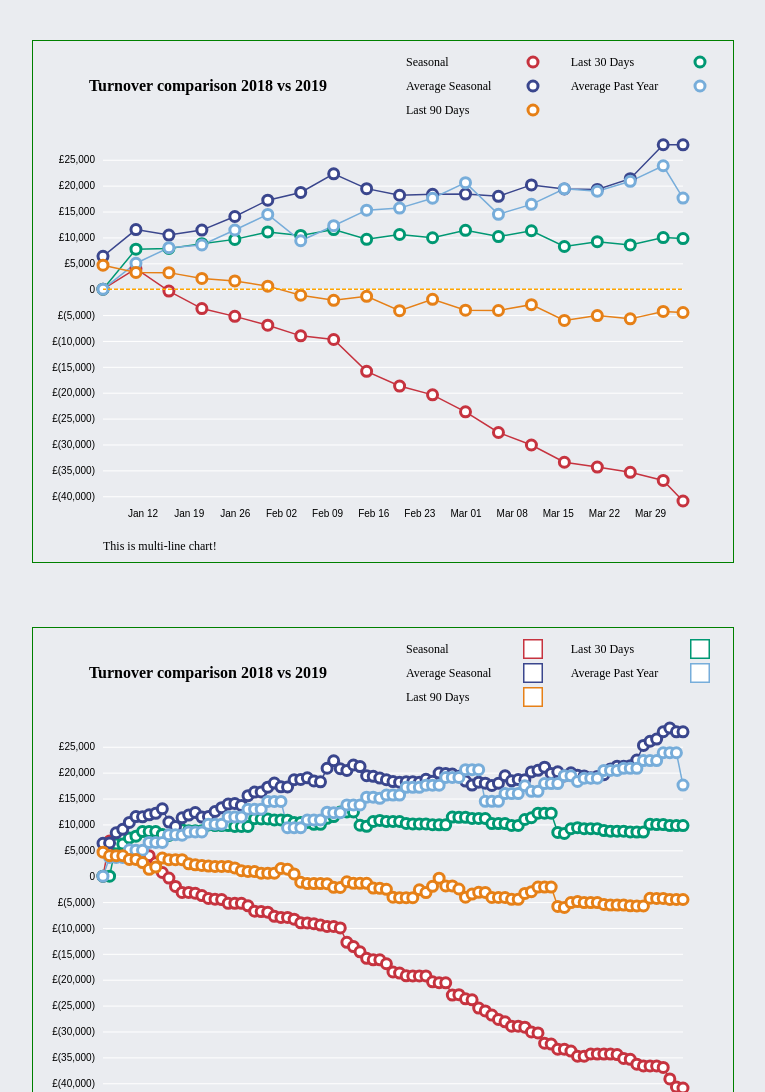
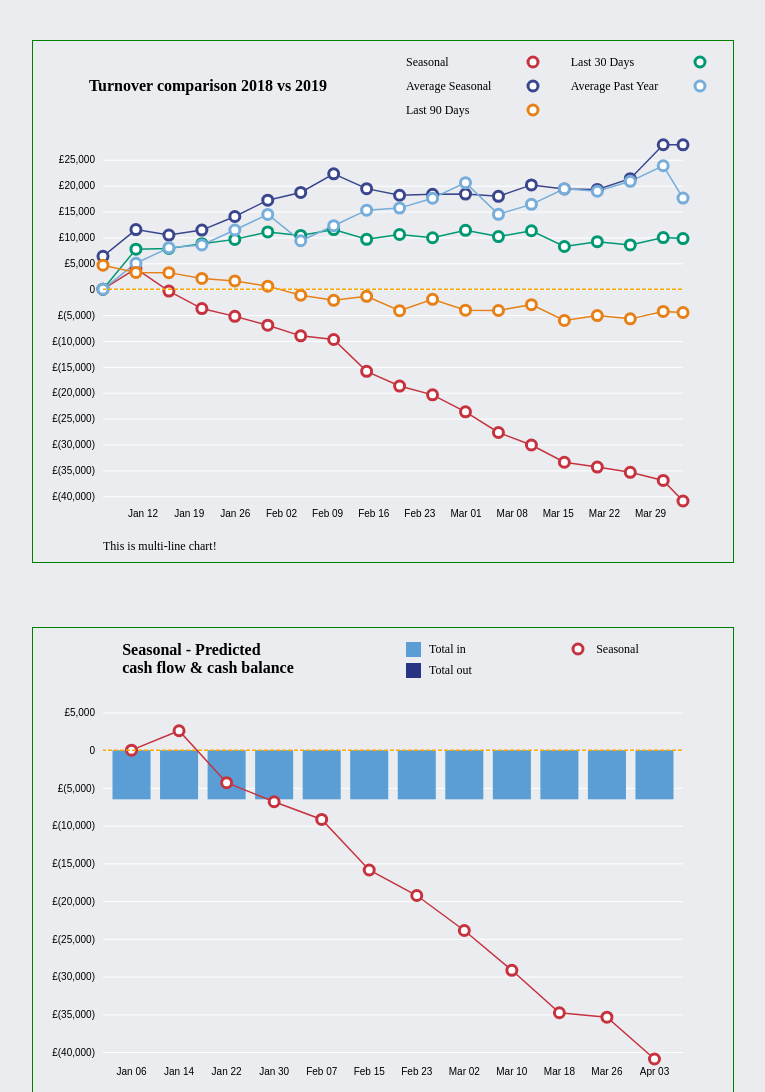
Before and after one commit to genie4viz/several-charts, a plain HTML site: page index.html in a window 1280 px wide. Shown: the top 1092 px of the page, without its empty margins (257-1022 px from the left). Drawn offline with Linux system fonts and the light colour scheme.

Commit message:
working on barchart

```diff
--- a/css/style.css
+++ b/css/style.css
@@ -82,12 +82,20 @@ body {
 
 /* styles for donut chart */
 
-.cell {
+.cell1 {
   display: flex;
   align-items: center;
   justify-content: space-between;
   padding: 0 12px;
 }
+.cell2 {
+  display: flex;
+  align-items: center;
+  padding: 0 12px;
+}
+.spacing {
+  margin: 0 8px;
+}
 table {
   padding: 8px;
 }
--- a/js/draw.js
+++ b/js/draw.js
@@ -25,7 +25,7 @@ function addLineChart(cWidth, cHeight, gd, ei, diff_day = 1) {
     legend_html_str += `<tr>`;
     for (let j = 0; j < legend_rows; j++) {
       legend_html_str += `<td>
-      <div class="cell">${
+      <div class="cell1">${
         legends[i * legend_rows + j] ? legends[i * legend_rows + j].label : ""
       }${
         legends[i * legend_rows + j]
@@ -156,10 +156,9 @@ function addLineChart(cWidth, cHeight, gd, ei, diff_day = 1) {
     .attr("d", `M0 ${y(ei.main_bank_account_overdraft_limit)}h${w}z`);
 }
 
-function addBarChart(cWidth, cHeight, gd, duration_name, ei) {
-  console.log(gd, "origin gd");
+function addBarChart(cWidth, cHeight, gd, duration_name, ei, diff_day = 1) {
   let bgd = gd.filter(d => d.value === duration_name)[0];
-  console.log(bgd, "bgd");
+
   const margin = { left: 70, top: 10, right: 50, bottom: 30 },
     w = cWidth - margin.left - margin.right,
     h = cHeight - margin.top - margin.bottom,
@@ -168,56 +167,68 @@ function addBarChart(cWidth, cHeight, gd, duration_name, ei) {
       .append("svg")
       .style("width", cWidth)
       .style("height", cHeight);
-  const legend_rows = 2,
-    legend_cols = Math.round(gd.length / legend_rows);
 
   d3.select("#bar-chart-title").html(
-    `<strong style="font-size:16px">Turnover comparison 2018 vs 2019</strong>`
+    `<strong style="font-size:16px">${bgd.label} - Predicted<br>cash flow & cash balance</strong>`
   );
 
-  let legends = gd.map(d => ({ label: d.label, color: ei.color[d.value] }));
+  let legend_html_str = `<table>
+      <tr>
+        <td>
+          <div class="cell2">
+            <svg width="15" height="15"><rect width="15" height="15" fill="${
+              ei.color.total_in
+            }"/></svg><p class="spacing">Total in</p>
+          </div>
+        </td>
+        <td>
+          <div class="cell2">
+            <svg width="20" height="20"><circle cx="10" cy="10" r="5" fill="white" stroke-width="3" stroke="${
+              ei.color[bgd.value]
+            }"/></svg><p class="spacing">${bgd.label}</p>
+          </div>
+        </td>
+      </tr>
+      <tr>
+        <td>
+          <div class="cell2">
+            <svg width="15" height="15"><rect width="15" height="15" fill="${
+              ei.color.total_out
+            }"/></svg><p class="spacing">Total out</p>
+          </div>
+        </td>
+      </tr>
+    </table>`;
 
-  let legend_html_str = `<table>`;
-  for (let i = 0; i < legend_cols; i++) {
-    legend_html_str += `<tr>`;
-    for (let j = 0; j < legend_rows; j++) {
-      legend_html_str += `<td>
-      <div class="cell">${
-        legends[i * legend_rows + j] ? legends[i * legend_rows + j].label : ""
-      }${
-        legends[i * legend_rows + j]
-          ? `<svg
-        width="20" height="20"
-      ><rect width="20" height="20" stroke="${
-        legends[i * legend_rows + j].color
-      }" stroke-width="3" fill="white"/></svg>`
-          : ""
-      }</div></td>`;
-    }
-    legend_html_str += `</tr>`;
-  }
-  legend_html_str += `</table>`;
   d3.select("#bar-chart-legends").html(legend_html_str);
   d3.select("#bar-chart-description").html("This is bar & line chart!");
 
   svg.selectAll("*").remove();
 
-  let days = gd[0].data.map(d => d.date),
-    available_y_values = [];
-  gd.forEach(item => {
-    available_y_values.push(...item.data.map(d => d.total));
-  });
-
-  const y_max = d3.max(available_y_values),
-    y_min = d3.min(available_y_values);
+  let days = bgd.data.map(d => d.date),
+    available_y_values = [
+      ...bgd.data.map(d => d.total),
+      ...bgd.data.map(d => d.total_in),
+      ...bgd.data.map(d => d.total_out)
+    ],
+    y_max = d3.max(available_y_values),
+    y_min = d3.min(available_y_values),
+    //replace data with diff day
+    r_bgd = {
+      label: bgd.label,
+      value: bgd.value,
+      data: replaceWithDay(bgd.data, diff_day, days)
+    },
+    showable_days = getSkipDays(days, diff_day);
 
   const svgG = svg
       .append("g")
       .attr("transform", `translate(${margin.left}, ${margin.top})`),
     x = d3
-      .scaleTime()
-      .domain(d3.extent(days, d => new Date(d)))
-      .range([0, w]),
+      .scaleBand()
+      .domain(showable_days)
+      .range([0, w])
+      .padding(0.2),
     y = d3
       .scaleLinear()
       .domain([y_min, y_max])
@@ -230,14 +241,10 @@ function addBarChart(cWidth, cHeight, gd, duration_name, ei) {
 
   xAxis.select(".domain").remove();
 
-  let showableDays = [];
   xAxis
     .selectAll(".tick")
     .select("text")
-    .text(d => {
-      showableDays.push(formatYMD(d));
-      return formatMD(d);
-    });
+    .text(d => formatMD(new Date(d)));
 
   xAxis
     .selectAll(".tick")
@@ -262,10 +269,25 @@ function addBarChart(cWidth, cHeight, gd, duration_name, ei) {
         : ei.currency_prefix + withComma(d)
     );
 
+  // Draw bars - total_in
+  console.log(r_bgd.data)
+  svgG
+    .selectAll(".total_in-bars")
+    .data(r_bgd.data)
+    .enter()
+    .append("rect")
+    .attr("fill", ei.color.total_in)
+    .attr("x", d => x(d.date))
+    .attr("y", d => y(0) )
+    .attr("width", x.bandwidth())
+    .attr("height", d => y(0) - 2);
+
+  // Draw bars - total_out
+
   // Draw the line
   svgG
     .selectAll(".line")
-    .data(gd)
+    .data([r_bgd])
     .enter()
     .append("path")
     .attr("fill", "none")
@@ -274,24 +296,30 @@ function addBarChart(cWidth, cHeight, gd, duration_name, ei) {
     .attr("d", d =>
       d3
         .line()
-        .x(d => x(new Date(d.date)))
+        .x(d => x(d.date) + x.bandwidth() / 2)
         .y(d => y(d.total))(d.data)
     );
 
   //Draw the circles
-  gd.forEach(dd => {
   svgG
     .selectAll(".circle")
-      .data(dd.data)
+    .data(r_bgd.data)
     .enter()
     .append("circle")
-      .attr("stroke", ei.color[dd.value])
+    .attr("stroke", ei.color[r_bgd.value])
     .attr("stroke-width", 3)
     .attr("fill", "white")
-      .attr("cx", d => x(new Date(d.date)))
+    .attr("cx", d => x(d.date) + x.bandwidth() / 2)
     .attr("cy", d => y(d.total))
     .attr("r", 5);
-  });
+
+  //Draw main_bank_account_overdraft_limit line
+  svgG
+    .append("path")
+    .attr("stroke", "orange")
+    .attr("stroke-width", 1.5)
+    .attr("stroke-dasharray", "3, 3")
+    .attr("d", `M0 ${y(ei.main_bank_account_overdraft_limit)}h${w}z`);
 }
 
 function addDonutChart(width, height, v_data) {}
--- a/js/index.js
+++ b/js/index.js
@@ -39,7 +39,8 @@ function init() {
     c_height,
     f_data,
     "seasonal",
-    extra_info
+    extra_info,
+    8//difference of days for show
   );
 
   //   addDonutChart();
--- a/js/utils.js
+++ b/js/utils.js
@@ -21,52 +21,51 @@ function normalizeData(data) {
     }
     c_data[item].data.sort((a, b) => new Date(a.date) - new Date(b.date));
 
-    c_data[item].data = replaceData(c_data[item].data, "total");
+    c_data[item].data = replaceData(c_data[item].data);
   }
   return c_data;
 }
 //replace empty data as previous day's data
-function replaceData(data, key_name) {
+
+function replaceData(data) {
   let r_data = [...data];
   for (let i = 0; i < r_data.length; i++) {
-    if (!r_data[i][key_name]) {
-      if (r_data[i - 1] && r_data[i - 1][key_name]) {
-        r_data[i][key_name] = r_data[i - 1][key_name];
+    if (!r_data[i].total) {
+      if (r_data[i - 1] && r_data[i - 1].total) {
+        r_data[i].total = r_data[i - 1].total;
       } else {
-        r_data[i][key_name] = 0;
+        r_data[i].total = 0;
       }
+    }
+    if (!r_data[i].total_in) {
+      r_data[i].total_in = 0;
+    }
+    if (!r_data[i].total_out) {
+      r_data[i].total_out = 0;
     }
   }
   return r_data;
 }
 
 //replace data with diff step
-function replaceWithDiff(data, key_name, diff_step) {
-  let replaced = [data[0]],
-    current = data[0][key_name];
-  for (let i = 1; i < data.length; i++) {
-    if (Math.abs(current - data[i][key_name]) >= diff_step) {
-      replaced.push(data[i]);
-      current = data[i][key_name];
-    } else {
-      // replaced.push({ ...data[i], [key_name]: current });
-    }
-  }
-  return replaced;
-}
+// function replaceWithDiff(data, key_name, diff_step) {
+//   let replaced = [data[0]],
+//     current = data[0][key_name];
+//   for (let i = 1; i < data.length; i++) {
+//     if (Math.abs(current - data[i][key_name]) >= diff_step) {
+//       replaced.push(data[i]);
+//       current = data[i][key_name];
+//     } else {
+//       // replaced.push({ ...data[i], [key_name]: current });
+//     }
+//   }
+//   return replaced;
+// }
 
 //replace data with day step
 function replaceWithDay(data, day_step, days) {
   let replaced = [],
-    sel_days = [];
-
-  for (let i = 0; i < days.length; i += day_step) {
-    sel_days.push(days[i]);
-  }
-
-  if (days.length % day_step !== 0) {
-    sel_days.push(days[days.length - 1]);
-  }
+    sel_days = getSkipDays(days, day_step);
 
   for (let i = 0; i < data.length; i++) {
     if (sel_days.includes(data[i].date)) {
@@ -90,6 +89,17 @@ function generateDays(startDate, endDate) {
   }
   return dates;
 }
+function getSkipDays(days, step) {
+  let sel_days = [];
+
+  for (let i = 0; i < days.length; i += step) {
+    sel_days.push(days[i]);
+  }
+  if (days.length - (1 % step) !== 0) {
+    sel_days.push(days[days.length - 1]);
+  }
+  return sel_days;
+}
 function getDays(data) {
   let dates_arr = [];
   for (let item in data) {
```
Lines whose indentation alone changed are shown as unchanged.
